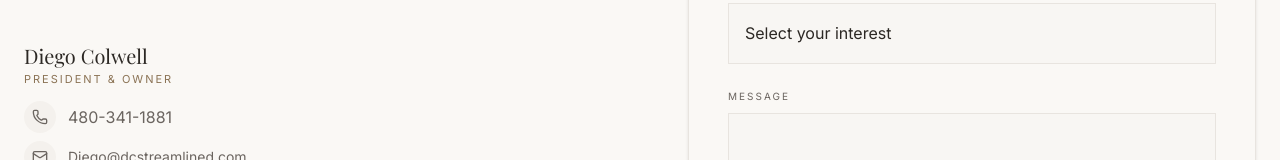
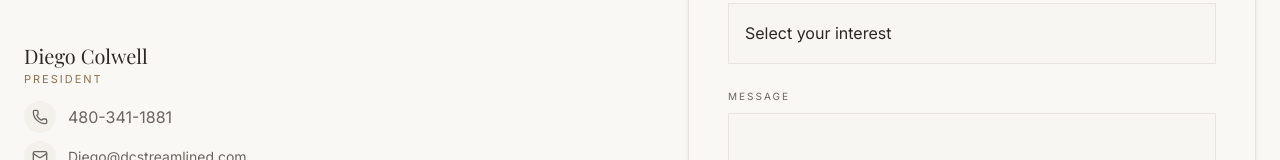
Before and after one commit to jdawggy25/crea-development, a Next.js app: page / in a window 1280 px wide. Shown: the part 5394-5554 px from the top of the page. Built offline with nearby package versions, Linux system fonts and the light colour scheme.

Commit message:
update: Diego title to President

```diff
--- a/src/components/sections/ContactSection.tsx
+++ b/src/components/sections/ContactSection.tsx
@@ -8,7 +8,7 @@ import { Phone, Mail } from "lucide-react";
 const contacts = [
   {
     name: "Diego Colwell",
-    title: "President & Owner",
+    title: "President",
     phone: "480-341-1881",
     email: "Diego@dcstreamlined.com",
   },
```
